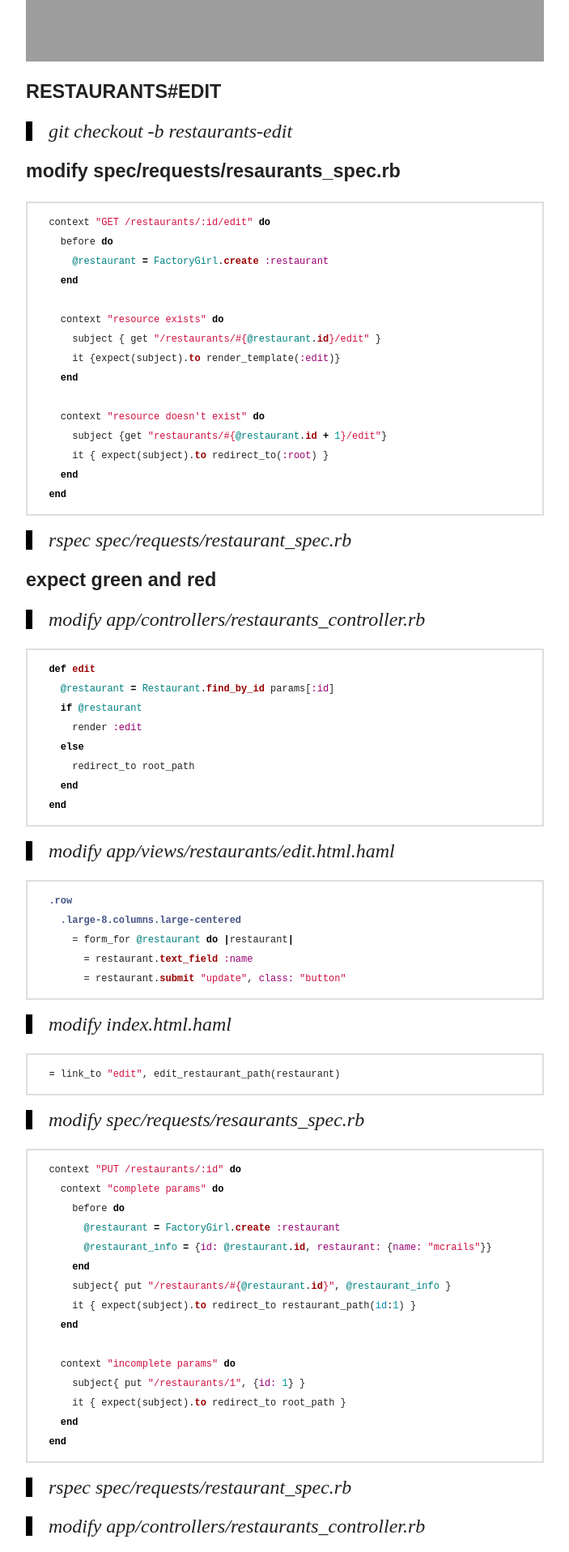
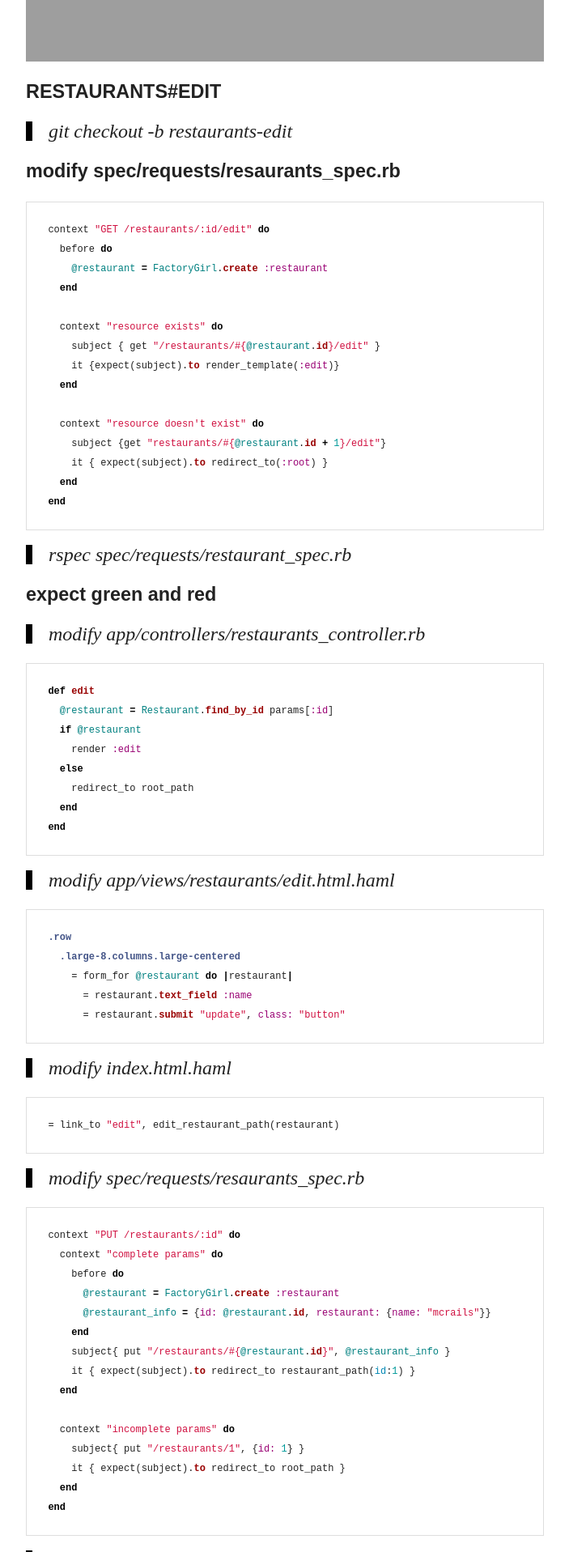
Before and after one commit to jcdavison/rubyonrailstutor.github.io, a Jekyll site: the page built from _posts/2014-03-01-restaurants-edit-update.md, in a window 1280 px wide. Shown: the part 673-2590 px from the top of the page at 81% size, without its empty margins (318-1021 px from the left). Built offline with Jekyll 4.4.1, drawn with Linux system fonts in a browser that asks for light colours; nearby versions of some CDN libraries; grey boxes are pictures that could not be loaded.

Commit message:
still chugging

```diff
--- a/_posts/2014-03-01-restaurants-edit-update.md
+++ b/_posts/2014-03-01-restaurants-edit-update.md
@@ -17,7 +17,7 @@
 
 ### modify spec/requests/resaurants_spec.rb
 
-~~~ ruby
+{% highlight ruby %}
   context "GET /restaurants/:id/edit" do
     before do
       @restaurant = FactoryGirl.create :restaurant
@@ -33,7 +33,7 @@
       it { expect(subject).to redirect_to(:root) }
     end
   end
-~~~
+{% endhighlight %}
 
 > rspec spec/requests/restaurant_spec.rb
 
@@ -42,7 +42,7 @@
 
 > modify app/controllers/restaurants_controller.rb
 
-~~~ ruby
+{% highlight ruby %}
   def edit
     @restaurant = Restaurant.find_by_id params[:id]
     if @restaurant
@@ -51,27 +51,27 @@
       redirect_to root_path
     end
   end
-~~~
+{% endhighlight %}
 
 > modify app/views/restaurants/edit.html.haml
 
-~~~ haml
+{% highlight haml %}
   .row
     .large-8.columns.large-centered
       = form_for @restaurant do |restaurant|
         = restaurant.text_field :name
         = restaurant.submit "update", class: "button"
-~~~
+{% endhighlight %}
 
 > modify index.html.haml
 
-~~~ haml
+{% highlight haml %}
   = link_to "edit", edit_restaurant_path(restaurant)
-~~~
+{% endhighlight %}
 
 > modify spec/requests/resaurants_spec.rb
 
-~~~ ruby
+{% highlight ruby %}
   context "PUT /restaurants/:id" do
     context "complete params" do
       before do
@@ -87,14 +87,14 @@
       it { expect(subject).to redirect_to root_path }
     end
   end
-~~~
+{% endhighlight %}
 
 > rspec spec/requests/restaurant_spec.rb
 
 
 > modify app/controllers/restaurants_controller.rb
 
-~~~ ruby
+{% highlight ruby %}
   def update
     @restaurant = Restaurant.find_by_id params[:id]
     if @restaurant
@@ -106,11 +106,11 @@
       redirect_to root_path
     end
   end
-~~~
+{% endhighlight %}
 
 > modify spec/requests/resaurants_spec.rb
 
-~~~ ruby
+{% highlight ruby %}
   context "DELETE /restaurants/:id" do
     context "complete params" do
       before do
@@ -120,22 +120,22 @@
       it { expect(subject).to redirect_to root_path }
     end
   end
-~~~
+{% endhighlight %}
 
 > modify app/controllers/restaurants_controller.rb
 
-~~~ ruby
+{% highlight ruby %}
   def destroy
     @restaurant = Restaurant.find_by_id params[:id]
     @restaurant.destroy
     redirect_to root_path
   end
-~~~
+{% endhighlight %}
 
 > modify index.html.haml
 
-~~~ haml
+{% highlight haml %}
   = link_to "destroy", restaurant_path(restaurant), method: :delete
-~~~
+{% endhighlight %}
 
 > verify in browser, visit http://localhost:3000/
```
Also changed, not shown: _posts/2014-03-01-restaurants-edit-update-integration.md (+5 -5 lines), _posts/2014-03-01-restaurants-index-integration.md (+5 -5 lines), _posts/2014-03-01-restaurants-new-create.md (+4 -4 lines).
